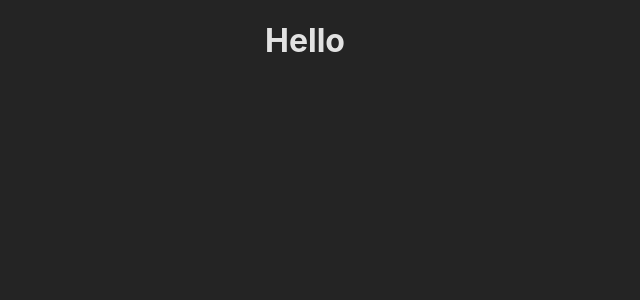
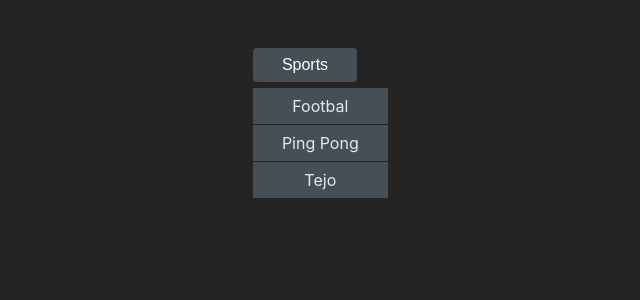
Before and after one commit to Hook-88/buttons-playground, a React (Vite) app: page / in a window 1280 px wide. Shown: the top 300 px of the page, without its empty margins (335-975 px from the left). Built offline with nearby package versions, Linux system fonts and the light colour scheme.

Commit message:
add markup and styles

```diff
--- a/src/App.css
+++ b/src/App.css
@@ -1,5 +1,7 @@
 #root {
   max-width: 1280px;
-  margin: 0 auto;
-  text-align: center;
+  margin: 3em auto 0 auto;
+  display: flex;
+  flex-direction: column;
+  align-items: center;
 }
--- a/src/App.jsx
+++ b/src/App.jsx
@@ -1,10 +1,11 @@
 import './App.css'
+import Menu from './components/Menu'
 
 function App() {
 
   return (
     <div>
-      <h1>Hello</h1>
+      <Menu />
     </div>
   )
 }
--- /dev/null
+++ b/src/components/Menu.css
@@ -0,0 +1,41 @@
+div.menu--container {
+  position: relative;
+  display: flex;
+  flex-direction: column;
+}
+
+button.menu--button {
+  font-size: 1em;
+  padding: .5em 1.8em;
+  cursor: pointer;
+  border-radius: 4px;
+  border: none;
+  background-color: #464F56;
+  color: #fff;
+}
+
+button.menu--button:hover {
+  background-color: #373f45;
+  color: #d6d6d6;
+}
+
+div.menu--dropdown {
+  /* border: 1px red dotted; */
+  position: absolute;
+  left: 0;
+  top: 40px;
+}
+
+div.menu--item {
+  padding: .5em 1.8em;
+  white-space: nowrap;
+  text-align: center;
+  background-color: #464F56;
+  border-bottom: 1px solid #242424;
+  cursor: pointer;
+}
+
+div.menu--item:hover {
+  background-color: #373f45;
+  color: #d6d6d6;
+}
--- /dev/null
+++ b/src/components/Menu.jsx
@@ -0,0 +1,15 @@
+import "./Menu.css"
+
+export default function Menu() {
+
+  return (
+    <div className="menu--container">
+      <button className="menu--button">Sports</button>
+      <div className="menu--dropdown">
+        <div className="menu--item">Footbal</div>
+        <div className="menu--item">Ping Pong</div>
+        <div className="menu--item">Tejo</div>
+      </div>
+    </div>
+  )
+}
```
